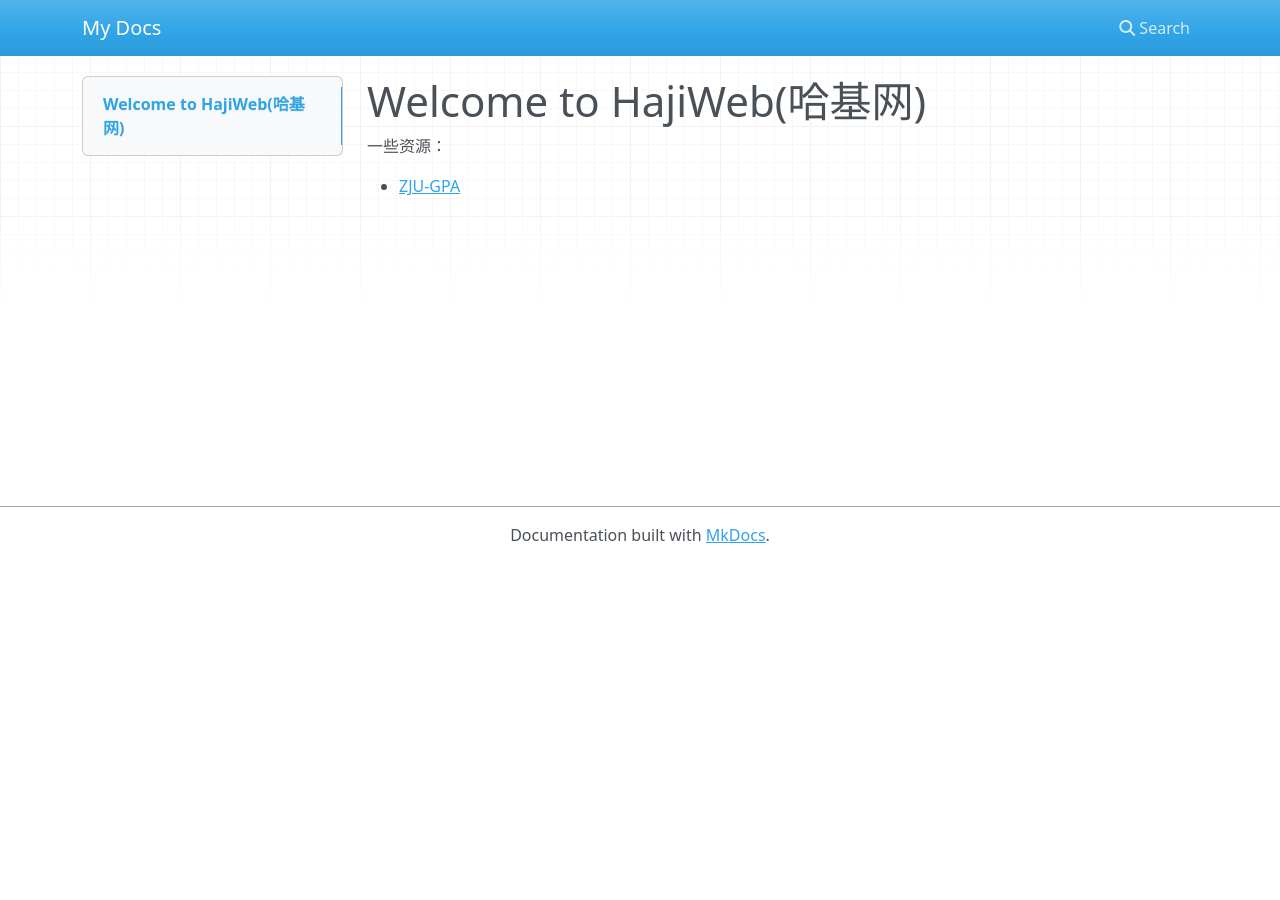
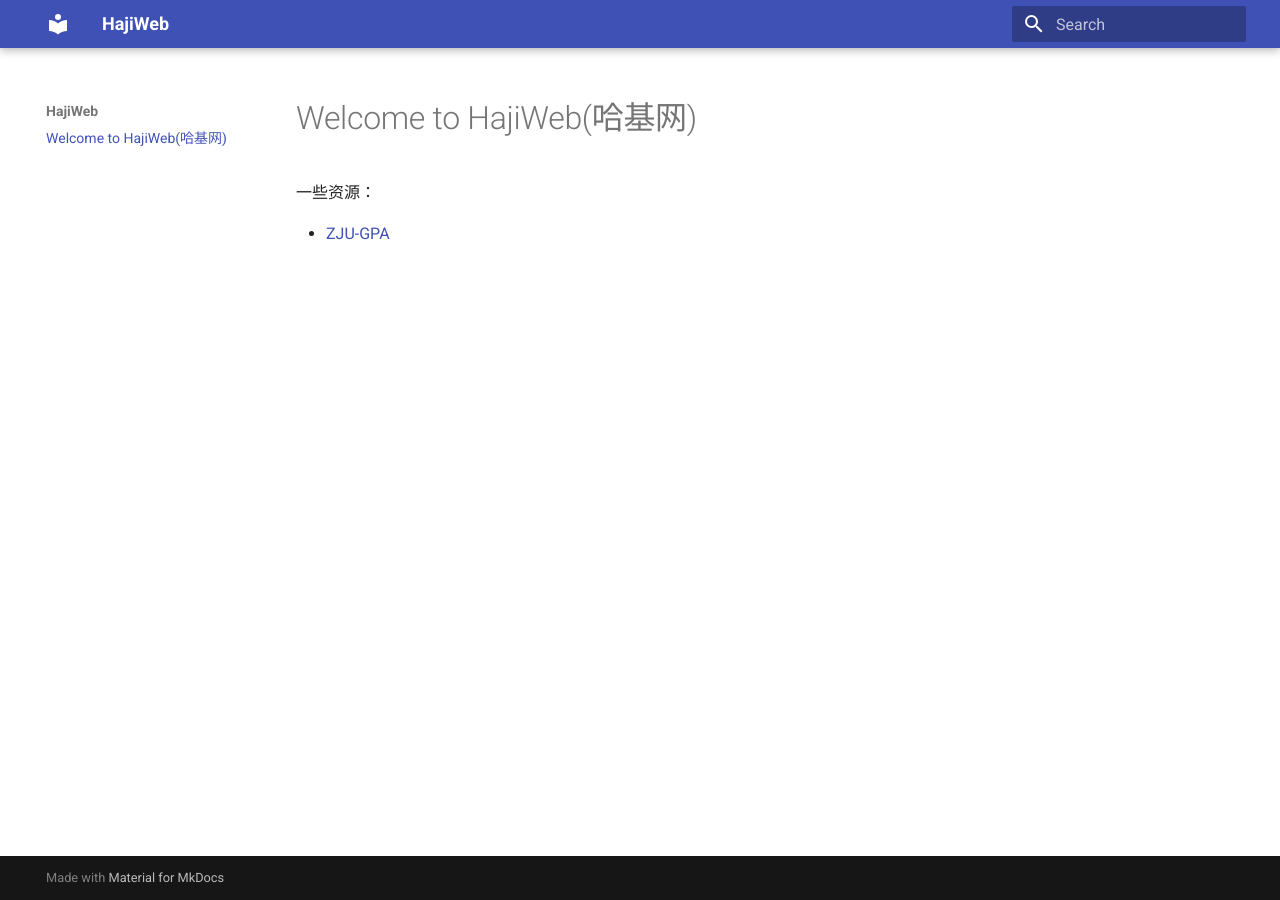
Before and after one commit to jayi0908/HajiWeb, an MkDocs documentation site: the page built from docs/index.md, in a window 1280 px wide. Built offline with MkDocs 1.6.1 and Material for MkDocs 9.7.7, drawn with Linux system fonts in a browser that asks for light colours; nearby versions of some CDN libraries.

```diff
--- a/mkdocs.yml
+++ b/mkdocs.yml
@@ -1 +1,5 @@
-site_name: My Docs
+site_name: HajiWeb
+site_url: https://jayi0908.github.io/jayi0908-trigonometry/
+
+theme:
+  name: material
```
Also changed, not shown: 1 other file.
